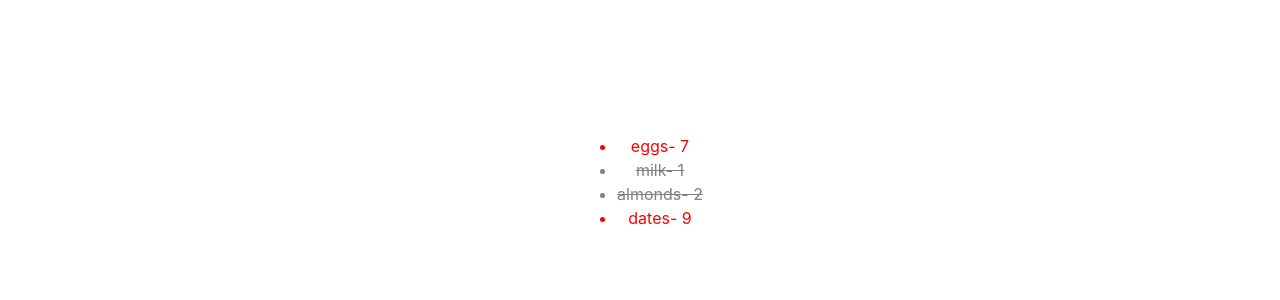
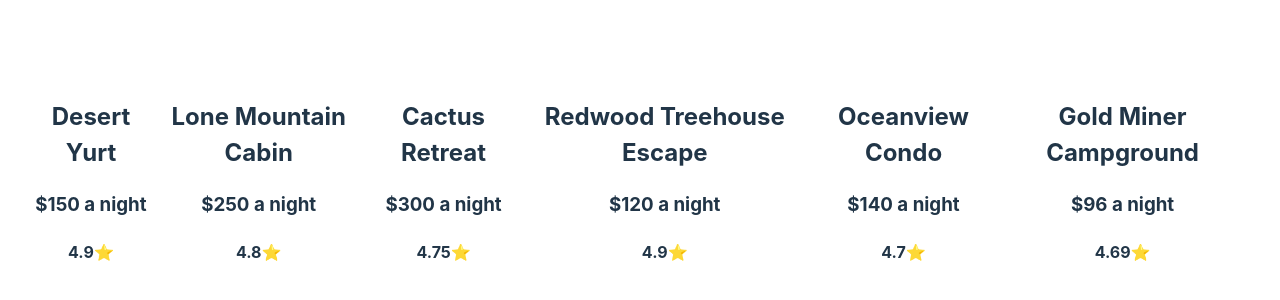
Before and after one commit to sharpviking/First-React-App, a React (Vite) app: page / in a window 1280 px wide. Shown: the part 218-518 px from the top of the page. Built offline with nearby package versions, Linux system fonts and the light colour scheme.

Commit message:
rental property excercise

```diff
--- a/src/App.jsx
+++ b/src/App.jsx
@@ -8,6 +8,7 @@
 import ColorList from "./ColorList";
 import Slots from "./Slots";
 import ShoppingList from "./ShoppingList";
+import PropertyList from "./PropertyList";
 
 const data = [
   { id: 1, item: "eggs", quantity: 7, completed: false },
@@ -16,10 +17,20 @@
   { id: 4, item: "dates", quantity: 9, completed: false },
 ];
 
+const properties = [
+  { id: 129031, name: "Desert Yurt", rating: 4.9, price: 150 },
+  { id: 129331, name: "Lone Mountain Cabin", rating: 4.8, price: 250 },
+  { id: 129032, name: "Cactus Retreat", rating: 4.75, price: 300 },
+  { id: 129033, name: "Redwood Treehouse Escape", rating: 4.9, price: 120 },
+  { id: 129034, name: "Oceanview Condo", rating: 4.7, price: 140 },
+  { id: 129035, name: "Gold Miner Campground", rating: 4.69, price: 96 },
+];
+
 function App() {
   return (
     <div>
-      <ShoppingList items={data} />
+      <PropertyList properties={properties} />
+      {/* <ShoppingList items={data} /> */}
       {/* <Slots val1="🍍" val2="🍍" val3="🍍" />
       <Slots val1="🍍" val2="🌶️" val3="🍍" /> */}
       {/* <ColorList colors={["red", "yellow", "teal", "purple"]} />
--- /dev/null
+++ b/src/Property.jsx
@@ -0,0 +1,9 @@
+export default function Property({ name, price, rating, id }) {
+  return (
+    <div className="Property">
+      <h2>{name}</h2>
+      <h3>${price} a night</h3>
+      <h4>{rating}⭐️</h4>
+    </div>
+  );
+}
--- /dev/null
+++ b/src/PropertyList.css
@@ -0,0 +1,3 @@
+.PropertyList {
+  display: flex;
+}
--- /dev/null
+++ b/src/PropertyList.jsx
@@ -0,0 +1,11 @@
+import Property from "./Property";
+import "./PropertyList.css";
+export default function PropertyList({ properties }) {
+  return (
+    <div className="PropertyList">
+      {properties.map((p) => {
+        return <Property {...p} key={p.id} />;
+      })}
+    </div>
+  );
+}
```
